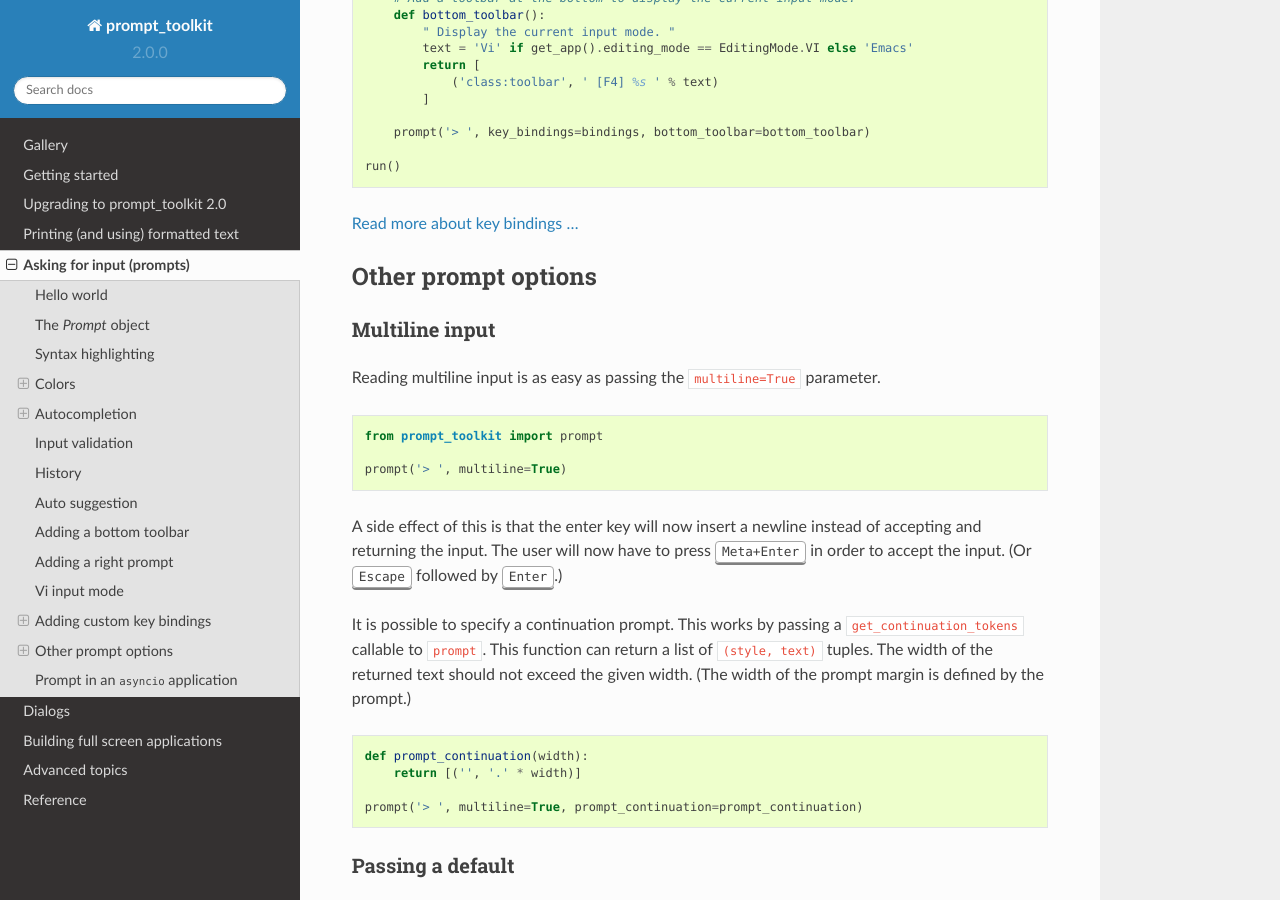
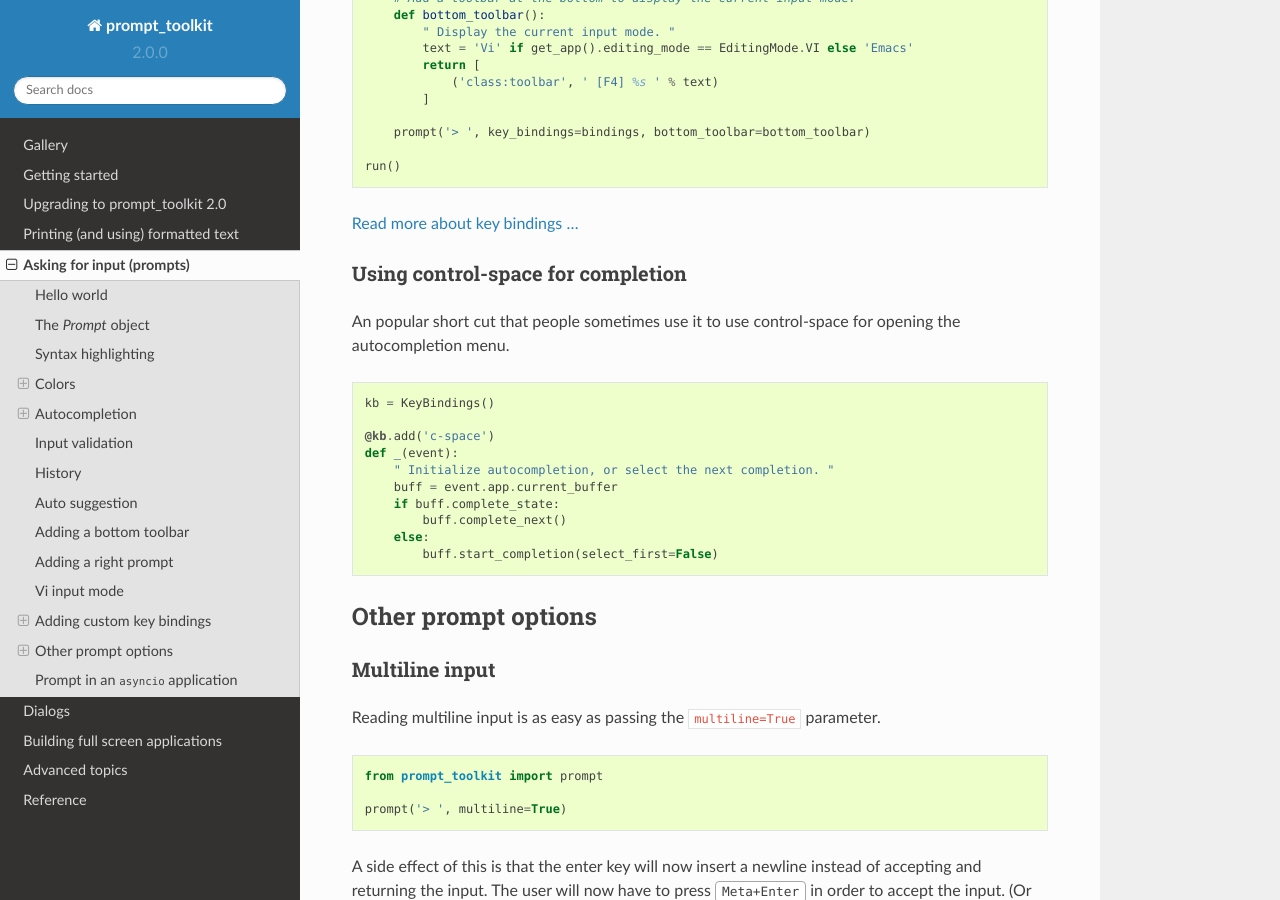
Before and after one commit to dbcli/pgcli, a Sphinx documentation site: the page built from docs/pages/asking_for_input.rst, in a window 1280 px wide and 900 px high, scrolled down 12215 px. Built offline with Sphinx 7.4.7 and the Read the Docs theme 2.0.0, drawn with Linux system fonts in a browser that asks for light colours; pages that are not in the unit, such as notebooks, are missing from menus.

Commit message:
Added example of control-space key binding to documentation.

```diff
--- a/docs/pages/asking_for_input.rst
+++ b/docs/pages/asking_for_input.rst
@@ -669,6 +669,25 @@ attribute. We can change the key bindings by changing this attribute from
 
 :ref:`Read more about key bindings ...<key_bindings>`
 
+Using control-space for completion
+^^^^^^^^^^^^^^^^^^^^^^^^^^^^^^^^^^
+
+An popular short cut that people sometimes use it to use control-space for
+opening the autocompletion menu.
+
+.. code:: python
+
+    kb = KeyBindings()
+
+    @kb.add('c-space')
+    def _(event):
+        " Initialize autocompletion, or select the next completion. "
+        buff = event.app.current_buffer
+        if buff.complete_state:
+            buff.complete_next()
+        else:
+            buff.start_completion(select_first=False)
+
 
 Other prompt options
 --------------------
```
